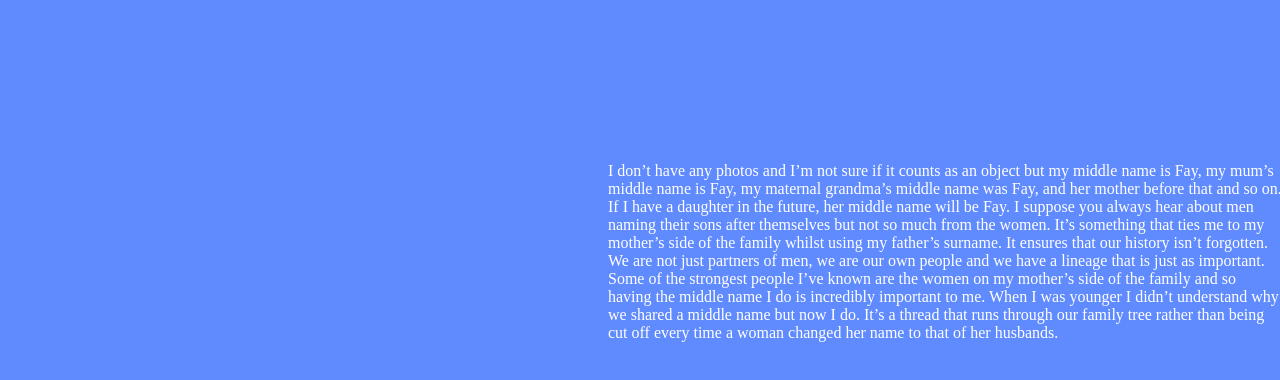
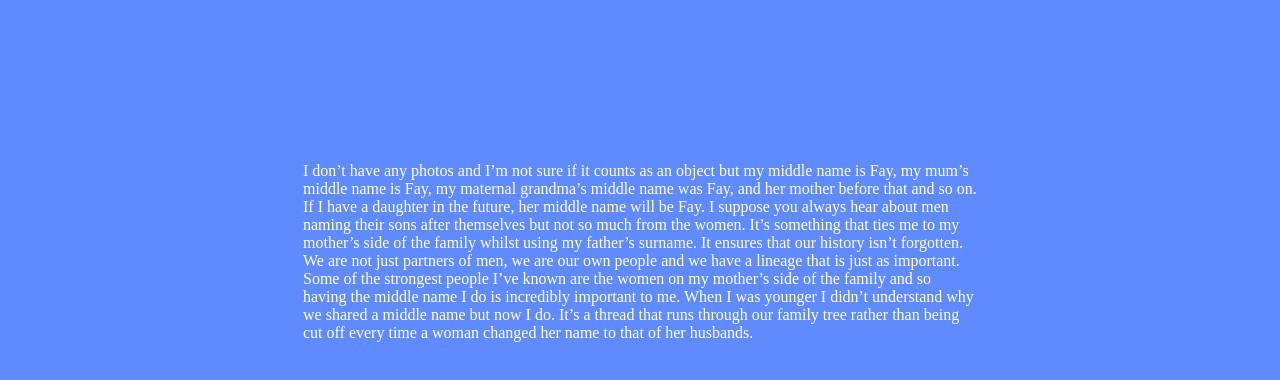
Before and after one commit to zealtxt/inheritance, a plain HTML site: page index.html in a window 1280 px wide. Shown: the part 86-466 px from the top of the page. Drawn offline with Linux system fonts and the light colour scheme.

Commit message:
Update style.css

```diff
--- a/style.css
+++ b/style.css
@@ -10,5 +10,5 @@ body {
 
 #story {
 	width: 674px;
-	margin: 180px 600px 0px;
+	margin: 180px auto 0px;
 }
```
